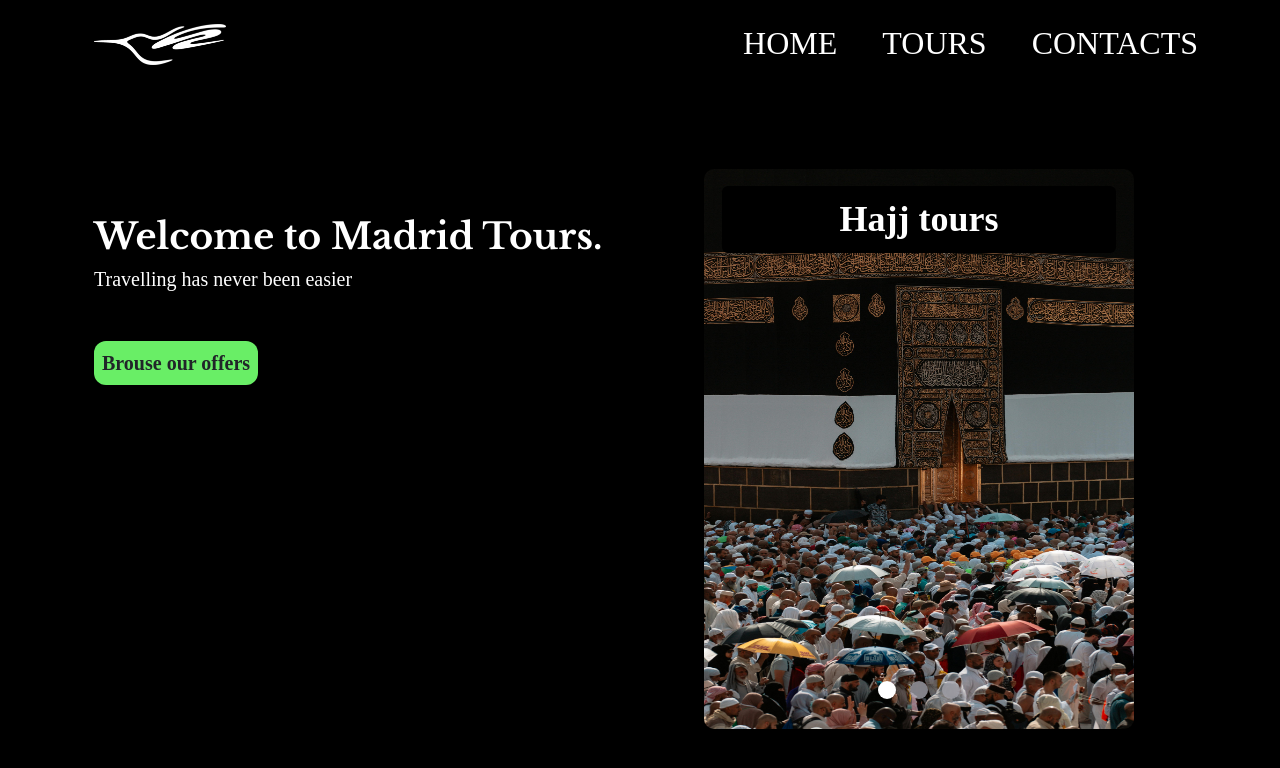
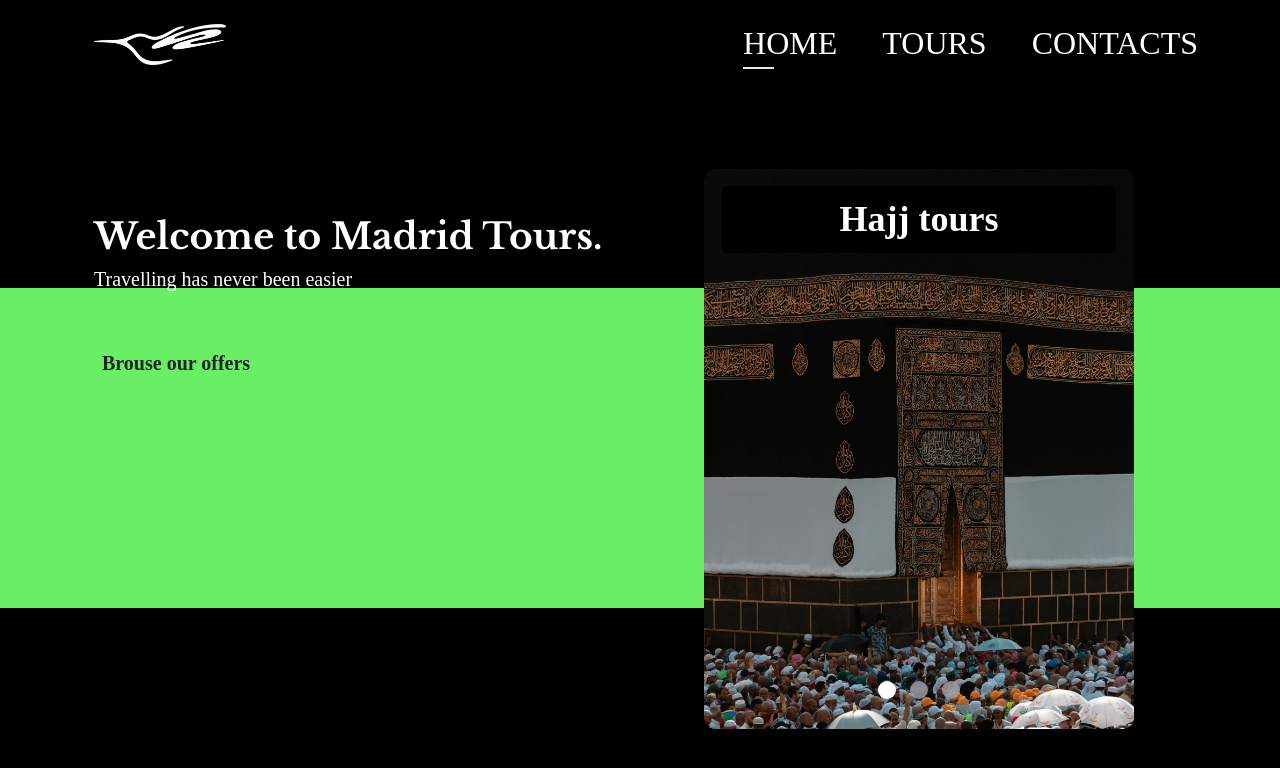
Before and after one commit to AmrKhalidMohamed/madrid-app, a React (Create React App) app: page / in a window 1280 px wide. Shown: the top 768 px of the page. Built offline with nearby package versions, Linux system fonts and the light colour scheme; a web font is replaced by a local one.

Commit message:
Navbar fixed

```diff
--- a/src/App.js
+++ b/src/App.js
@@ -21,7 +21,7 @@ const router = createBrowserRouter([
 
 function App() {
   return (
-      <div className="App bg-black">
+      <div className="App container-sm bg-black">
         <RouterProvider router={router}/>
       </div>
   );
--- a/src/Component/Button.js
+++ b/src/Component/Button.js
@@ -4,7 +4,7 @@ export function Button(props) {
   return (
     <button
       type="button"
-      className="p-2 ml-3 rounded-xl bg-main hover:bg-green-700 transition-all duration-300 mt-5 font-extrabold font-second text-xl"
+      className="p-2 ml-3 rounded-xl bg-main hover:bg-green-700 transition-all duration-300 my-5 font-extrabold font-second text-xl"
     >
       {props.text}
     </button>
--- a/src/Component/Card.js
+++ b/src/Component/Card.js
@@ -3,14 +3,23 @@ import img1 from "../Images/img1.jpg";
 
 export function Card() {
   return (
-    <div class="flex w-[430px] h-[560px] relative">
-        <img class="w-[430px] h-[560px] left-0 top-0 absolute rounded-[10px]" src={img1} />
-        <div class="w-[394px] h-[67px] px-[116px] left-[18px] top-[17px] absolute bg-black rounded-md justify-center items-center gap-2.5 inline-flex">
-        <div class="text-white text-4xl font-bold font-second">Hajj tours</div>
-        </div>
-        <div class="w-[18px] h-[18px] left-[174px] top-[512px] absolute bg-white rounded-full"></div>
-        <div class="w-[18px] h-[18px] left-[206px] top-[512px] absolute opacity-80 bg-zinc-400 rounded-full"></div>
-        <div class="w-[18px] h-[18px] left-[238px] top-[512px] absolute opacity-80 bg-zinc-400 rounded-full"></div>
+    <div class="flex flex-col w-[430px] h-[560px] rounded-[10px] relative group overflow-hidden justify-center items-center">
+      <div className="absolute inset-0 bg-img1 bg-cover rounded-[10px] transition-transform duration-300 transform scale-100 group-hover:scale-110"></div>
+
+      <div className=" hidden opacity-5 bg-gradient-to-t from-black w-[430px] h-[560px] left-0 top-0 absolute rounded-[10px] group-hover:block group-hover:opacity-100 transition-all duration-300 "></div>
+
+      <div className="w-[394px] h-[67px] px-[116px] left-[18px] top-[17px] absolute bg-black rounded-md justify-center items-center gap-2.5 inline-flex group-hover:opacity-0 transition-all duration-300">
+      <div className="text-white text-4xl font-bold font-second">Hajj tours</div>
+      </div>
+
+      <div className=" absolute bottom-10">
+        <div className="scale-0 opacity-5 text-white text-[27px] font-bold font-second group-hover:scale-100 group-hover:opacity-100 transition-all duration-300 ">Book your Hajj tour now with us</div>
+        <div className="scale-0 opacity-5 w-96 text-white text-2xl font-light font-second leading-[37.46px] group-hover:scale-100 group-hover:opacity-100 transition-all duration-300">we provide accommodation, transportation, and guidance for our Pilgrims. obtain  Hajj visa, budget for costs, and prioritize health and safety.</div>
+      </div>
+
+      <div className="group-hover:hidden w-[18px] h-[18px] left-[174px] top-[512px] absolute bg-white rounded-full"></div>
+      <div className="group-hover:hidden w-[18px] h-[18px] left-[206px] top-[512px] absolute opacity-80 bg-zinc-400 rounded-full"></div>
+      <div className="group-hover:hidden w-[18px] h-[18px] left-[238px] top-[512px] absolute opacity-80 bg-zinc-400 rounded-full"></div>
     </div>
   );
 }
--- a/src/Component/NavItem.js
+++ b/src/Component/NavItem.js
@@ -3,11 +3,9 @@ import { Link } from "react-router-dom";
 
 export function NavItem(props) {
   return (
-      <li>
-        <Link to={props.link} exact className="text-white text-[32px] group font-second">
-        {props.text}
-          <div class="scale-0 w-[31px] h-[0px] border-1 group-focus:scale-100 group-hover:scale-100 group-hover:opacity-40 border-white transition-all duration-300"></div>
-        </Link>
-      </li>
+    <Link to={props.link} exact className="text-white text-[32px] group font-second">
+    {props.text}
+      <div class={`scale-0 w-[31px] h-[0px] border-1 ${props.active ? 'scale-100 ' : ' group-hover:scale-100 group-hover:opacity-40 border-white'} transition-all duration-300`}></div>
+    </Link>
   );
 }
--- a/src/Component/Navbar.js
+++ b/src/Component/Navbar.js
@@ -3,12 +3,18 @@ import { Link } from "react-router-dom";
 import { NavItem } from "./NavItem";
 import Logo from '../Images/madridLogo.png'
 
-export default function Navbar() {
+export default function Navbar(props) {
   const [isOpen, setIsOpen] = useState(false);
 
   const toggleMenu = () => {
     setIsOpen(!isOpen);
   };
+
+  const links = [
+    { id: 1, path: '/', text: 'HOME' },
+    { id: 2, path: '/tours', text: 'TOURS' },
+    { id: 3, path: '/contacts', text: 'CONTACTS' },
+  ];
 
   return (
     <div className="bg-black grid sm:grid-cols-2 mb-20">
@@ -27,9 +33,17 @@ export default function Navbar() {
       </div>
         <div className={`sm:flex sm:flex-grow sm:items-center sm:justify-end ${isOpen ? 'block' : 'hidden'}`} id="navbar-default">
           <ul className={`justify-center items-center gap-[45px] ${isOpen ? 'block' : 'inline-flex'}`}>
-            <NavItem text='HOME' link='/'/>
-            <NavItem text='TOURS' link='/tours'/>
-            <NavItem text='CONTACTS' link='/contacts'/>
+            {links.map((link) => (
+              <li
+                key={link.id}
+              >
+                <NavItem
+                  link={link.path}
+                  text={link.text}
+                  active={link.id === props.activeId ? true : false}
+                />
+              </li>
+            ))}
           </ul>
         </div>
     </div>
--- a/src/Contacts.js
+++ b/src/Contacts.js
@@ -7,7 +7,7 @@ import axios from 'axios'
 export default function () {
   return (
     <div>
-      <Navbar/>
+      <Navbar activeId={3}/>
     </div>
   )
 }
--- a/src/Home.js
+++ b/src/Home.js
@@ -6,10 +6,12 @@ import { Button } from './Component/Button'
 
 const Home = () => {
   return (
-    <div className='bg-black container-sm'>
-      <Navbar/>
-      <div className='grid sm:grid-cols-12 '>
-        <div className='sm:col-span-6 '>
+    <div className='bg-black'>
+      <Navbar activeId={1} />
+
+      <div className='grid sm:grid-cols-12 z-1'>
+        <div className=' w-full h-80 bg-main absolute z-0 bottom-48 left-0'></div>
+        <div className='sm:col-span-6 z-1'>
           <Header/>
           <Button text='Brouse our offers'/>
         </div>
--- a/src/Tours.js
+++ b/src/Tours.js
@@ -7,7 +7,7 @@ import axios from 'axios'
 export default function () {
   return (
     <div>
-      <Navbar/>
+      <Navbar activeId={2} />
     </div>
   )
 }
--- a/tailwind.config.js
+++ b/tailwind.config.js
@@ -12,6 +12,9 @@ module.exports = {
       fontFamily:{
         first: ['Libre Baskerville'],
         second: ['Palanquin']
+      },
+      backgroundImage:{
+        img1: "url('./Images/img1.jpg')"
       }
     },
   },
```
